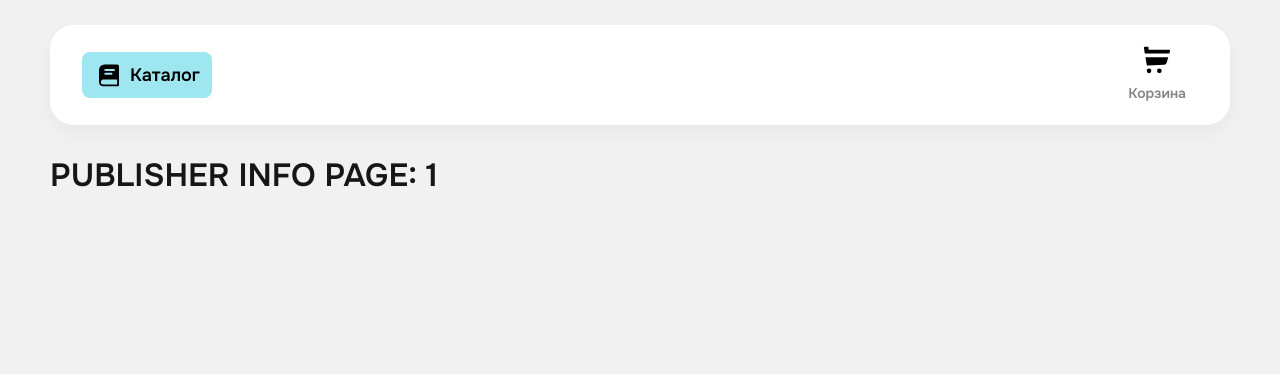
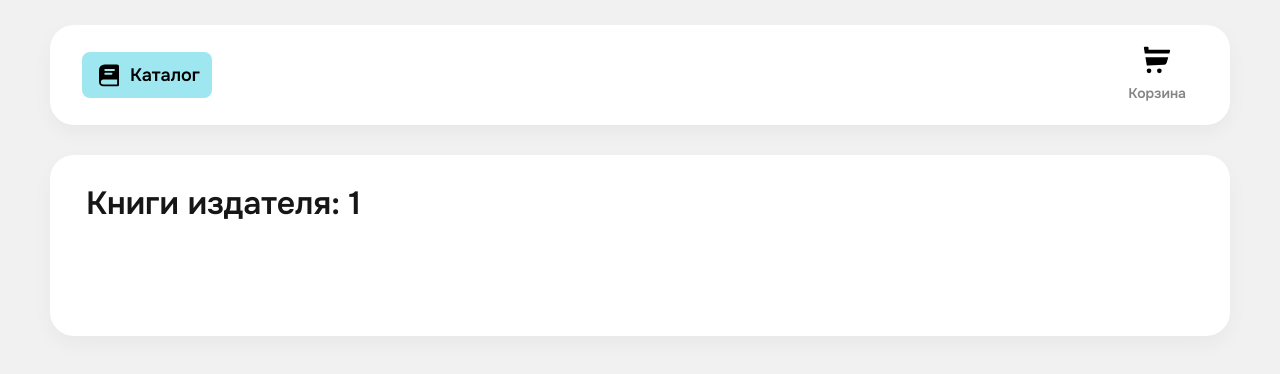
Before and after one commit to RenatAllakhyarov/frontend-template, a Next.js app: page /publisher/1 in a window 1280 px wide. Shown: the top 374 px of the page. Built offline with nearby package versions, Linux system fonts and the light colour scheme.

Commit message:
refactor: Refactored PublisherPage

```diff
--- a/src/app/publisher/[name]/page.tsx
+++ b/src/app/publisher/[name]/page.tsx
@@ -1,5 +1,6 @@
 "use client";
 
+import PublisherPage from "@views/PublisherPage";
 import { useParams } from "next/navigation";
 import { ReactElement } from "react";
 
@@ -12,7 +13,7 @@ const Publisher = (): ReactElement => {
         return <div>Publisher not found</div>;
     }
 
-    return <h1>{`PUBLISHER INFO PAGE: ${decodingName}`}</h1>;
+    return <PublisherPage publisher={decodingName} />;
 };
 
 export default Publisher;
--- /dev/null
+++ b/src/views/PublisherPage/index.tsx
@@ -0,0 +1,33 @@
+import ProductCard from "@components/ProductCard";
+import { IProduct } from "@domains/product";
+import { TRootState } from "@store/index";
+import { useSelector } from "react-redux";
+import { ReactElement } from "react";
+import "./style.css";
+
+interface IPublisherPageProps {
+    publisher: string;
+}
+
+const PublisherPage = ({ publisher }: IPublisherPageProps): ReactElement => {
+    const { products } = useSelector((state: TRootState) => state.market);
+
+    const publisherProducts: IProduct[] = products.filter(
+        (product) => product.publisher === publisher
+    );
+
+    return (
+        <div className="publisher-page">
+            <h1 className="publisher-header">{`Книги издателя: ${publisher}`}</h1>
+            <div className="publisher-list">
+                {publisherProducts.map(
+                    (product: IProduct): ReactElement => (
+                        <ProductCard key={product.id} product={product} />
+                    )
+                )}
+            </div>
+        </div>
+    );
+};
+
+export default PublisherPage;
--- /dev/null
+++ b/src/views/PublisherPage/style.css
@@ -0,0 +1,21 @@
+.publisher-page {
+    border-radius: var(--widget-border-radius, 24px);
+    background: var(--base-layout-bg, #ffffff);
+    box-shadow: var(--widget-shadow, 0 8px 20px #0000000a);
+    padding: var(--main-page-padding, 28px 36px);
+}
+
+.publisher-header {
+    width: 100%;
+    margin-bottom: 20px;
+}
+
+.publisher-list {
+    display: grid;
+    grid-template-columns: repeat(4, max-content);
+    justify-content: center;
+    gap: 32px;
+    padding: 32px;
+    max-width: 900px;
+    margin: 0 auto;
+}
```
